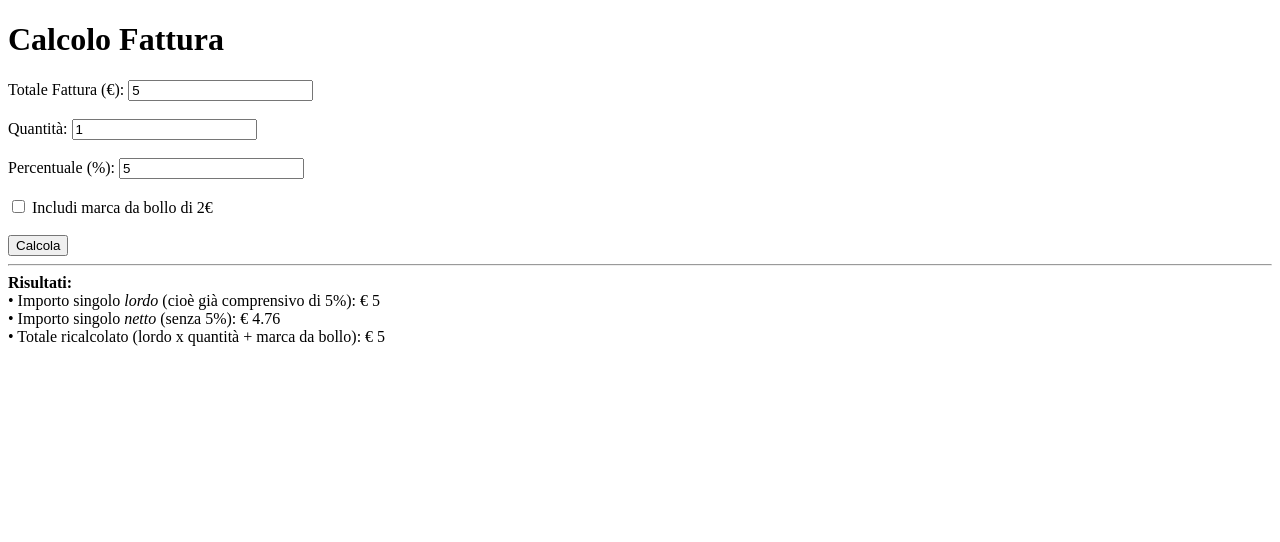
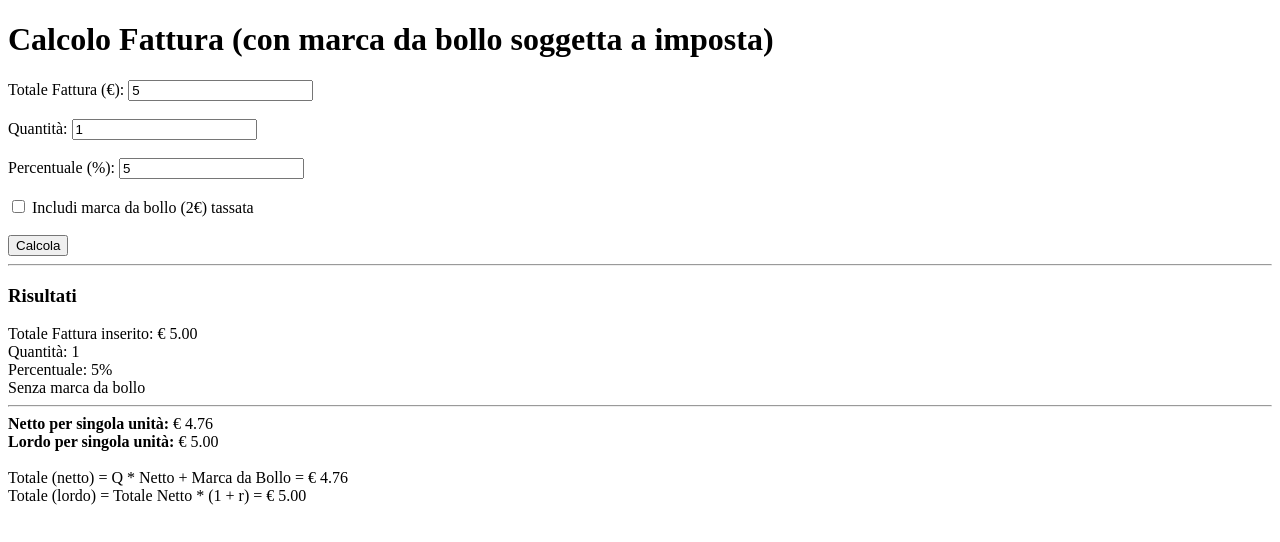
Before and after one commit to alessi90s/calcolo-netto, a plain HTML site: page 1.html in a window 1280 px wide. Both pictures are taken after typing "5", "5" into the empty fields and a click on the button "Calcola". Drawn offline with Linux system fonts and the light colour scheme.

Commit message:
Update 1.html

```diff
--- a/1.html
+++ b/1.html
@@ -2,89 +2,109 @@
 <html lang="it">
 <head>
   <meta charset="UTF-8">
-  <title>Calcolo Fattura con Marca da Bollo</title>
+  <title>Calcolo Fattura con Marca da Bollo Tassata</title>
 </head>
 <body>
-  <h1>Calcolo Fattura</h1>
+  <h1>Calcolo Fattura (con marca da bollo soggetta a imposta)</h1>
 
-  <!-- Importo totale desiderato in fattura -->
+  <!-- Totale desiderato (compreso marca da bollo e imposta) -->
   <label for="totale">Totale Fattura (€):</label>
-  <input type="number" id="totale" step="0.01" placeholder="402"><br><br>
+  <input type="number" id="totale" step="0.01" placeholder="400"><br><br>
 
-  <!-- Quantità di sedute o unità -->
+  <!-- Quantità -->
   <label for="quantita">Quantità:</label>
   <input type="number" id="quantita" step="1" value="1"><br><br>
 
   <!-- Percentuale -->
   <label for="percentuale">Percentuale (%):</label>
-  <input type="number" id="percentuale" step="0.01" placeholder="22"><br><br>
+  <input type="number" id="percentuale" step="0.01" placeholder="2"><br><br>
 
-  <!-- Checkbox per la marca da bollo -->
+  <!-- Checkbox marca da bollo -->
   <input type="checkbox" id="marcaBollo">
-  <label for="marcaBollo">Includi marca da bollo di 2€</label><br><br>
+  <label for="marcaBollo">Includi marca da bollo (2€) tassata</label><br><br>
 
-  <!-- Bottone calcolo -->
-  <button onclick="calcolaValori()">Calcola</button>
+  <!-- Bottone di calcolo -->
+  <button onclick="calcolaFattura()">Calcola</button>
 
   <hr>
-  <!-- Risultato -->
+
+  <!-- Risultati -->
   <div id="risultato"></div>
 
   <script>
-    function calcolaValori() {
-      // 1. Leggi i valori in input
-      var totale = parseFloat(document.getElementById('totale').value);
-      var quantita = parseInt(document.getElementById('quantita').value);
-      var percentuale = parseFloat(document.getElementById('percentuale').value);
-      var flagMarcaBollo = document.getElementById('marcaBollo').checked;
+    function calcolaFattura() {
+      // Lettura valori in input
+      var T = parseFloat(document.getElementById('totale').value);      // Totale fattura
+      var Q = parseInt(document.getElementById('quantita').value);      // Quantità
+      var rPerc = parseFloat(document.getElementById('percentuale').value); // Percentuale (es. 2, 22, ecc.)
+      var marcaBolloAttiva = document.getElementById('marcaBollo').checked;
 
-      // 2. Verifica validità di base
-      if (isNaN(totale) || totale <= 0) {
-        alert("Inserisci un valore di 'Totale Fattura' valido (> 0).");
+      // Validazioni base
+      if (isNaN(T) || T <= 0) {
+        alert("Inserisci un 'Totale Fattura' valido (> 0).");
         return;
       }
-      if (isNaN(quantita) || quantita <= 0) {
-        alert("Inserisci una quantità valida (>= 1).");
+      if (isNaN(Q) || Q <= 0) {
+        alert("Inserisci una 'Quantità' valida (>= 1).");
         return;
       }
-      if (isNaN(percentuale) || percentuale < 0) {
-        alert("Inserisci una percentuale valida (>= 0).");
+      if (isNaN(rPerc) || rPerc < 0) {
+        alert("Inserisci una 'Percentuale' valida (>= 0).");
         return;
       }
 
-      // 3. Calcolo dell'importo singolo "lordo"
-      //    Se include marca da bollo: (Totale - 2) / Quantità
-      //    Se no: Totale / Quantità
-      var importoSingoloLordo;
-      if (flagMarcaBollo) {
-        importoSingoloLordo = (totale - 2) / quantita;
-      } else {
-        importoSingoloLordo = totale / quantita;
-      }
+      // Se la marca da bollo è selezionata (2 €), altrimenti 0
+      var b = marcaBolloAttiva ? 2 : 0;
 
-      // Arrotonda a due decimali
-      importoSingoloLordo = parseFloat(importoSingoloLordo.toFixed(2));
+      // Convertiamo la percentuale in valore decimale (es. 2% => 0.02)
+      var r = rPerc / 100;
 
-      // 4. Calcolo dell'importo singolo "netto" (senza percentuale)
-      //    importoSingoloNetto = importoSingoloLordo / (1 + (percentuale / 100))
-      var importoSingoloNetto = importoSingoloLordo / (1 + (percentuale / 100));
-      importoSingoloNetto = parseFloat(importoSingoloNetto.toFixed(2));
+      // ---------------
+      // Formula:
+      //   T = [ Q*x + b ] * (1 + r)
+      //
+      // => x = ( (T / (1+r)) - b ) / Q
+      // ---------------
+      var nettoSingolo = ((T / (1 + r)) - b) / Q;
 
-      // 5. (Facoltativo) Verifica che ricalcolando si ottenga il Totale desiderato
-      //    Ricalcoliamo il Totale con l'importoSingoloLordo * quantita (+ marca da bollo)
-      var totaleRicalcolato = importoSingoloLordo * quantita;
-      if (flagMarcaBollo) {
-        totaleRicalcolato += 2; // aggiungiamo marca da bollo
-      }
-      totaleRicalcolato = parseFloat(totaleRicalcolato.toFixed(2));
+      // Arrotondamenti
+      nettoSingolo = parseFloat(nettoSingolo.toFixed(6));
+      // ↑ qui usiamo 6 decimali per ridurre eventuali errori di arrotondamento,
+      //   poi mostriamo in output con 2 decimali
 
-      // 6. Mostriamo i risultati
-      var messaggio = "<strong>Risultati:</strong><br>";
-      messaggio += "• Importo singolo <em>lordo</em> (cioè già comprensivo di " + percentuale + "%): € " + importoSingoloLordo + "<br>";
-      messaggio += "• Importo singolo <em>netto</em> (senza " + percentuale + "%): € " + importoSingoloNetto + "<br>";
-      messaggio += "• Totale ricalcolato (lordo x quantità + marca da bollo): € " + totaleRicalcolato + "<br>";
+      // Importo singolo lordo:
+      //   = nettoSingolo * (1 + r)
+      var lordoSingolo = nettoSingolo * (1 + r);
 
-      document.getElementById('risultato').innerHTML = messaggio;
+      // Totale netto = Q*x + b
+      var totaleNetto = Q * nettoSingolo + b;
+
+      // Totale lordo (ricontrollo che torni = T)
+      //   = (Q*x + b) * (1 + r)
+      var totaleLordo = totaleNetto * (1 + r);
+
+      // Arrotondiamo a 2 decimali per la presentazione finale
+      var nettoSingolo2 = nettoSingolo.toFixed(2);
+      var lordoSingolo2 = lordoSingolo.toFixed(2);
+      var totaleNetto2 = totaleNetto.toFixed(2);
+      var totaleLordo2 = totaleLordo.toFixed(2);
+
+      // Prepariamo il messaggio
+      var msg = "<h3>Risultati</h3>";
+      msg += "Totale Fattura inserito: € " + T.toFixed(2) + "<br>";
+      msg += "Quantità: " + Q + "<br>";
+      msg += "Percentuale: " + rPerc + "%<br>";
+      msg += (marcaBolloAttiva ? "Marca da bollo inclusa (2 €) soggetta a imposta<br>" : "Senza marca da bollo<br>");
+      msg += "<hr>";
+
+      msg += "<strong>Netto per singola unità:</strong> € " + nettoSingolo2 + "<br>";
+      msg += "<strong>Lordo per singola unità:</strong> € " + lordoSingolo2 + "<br><br>";
+
+      msg += "Totale (netto) = Q * Netto + Marca da Bollo = € " + totaleNetto2 + "<br>";
+      msg += "Totale (lordo) = Totale Netto * (1 + r) = € " + totaleLordo2 + "<br>";
+
+      // Mostriamo i risultati in pagina
+      document.getElementById('risultato').innerHTML = msg;
     }
   </script>
 </body>
```
